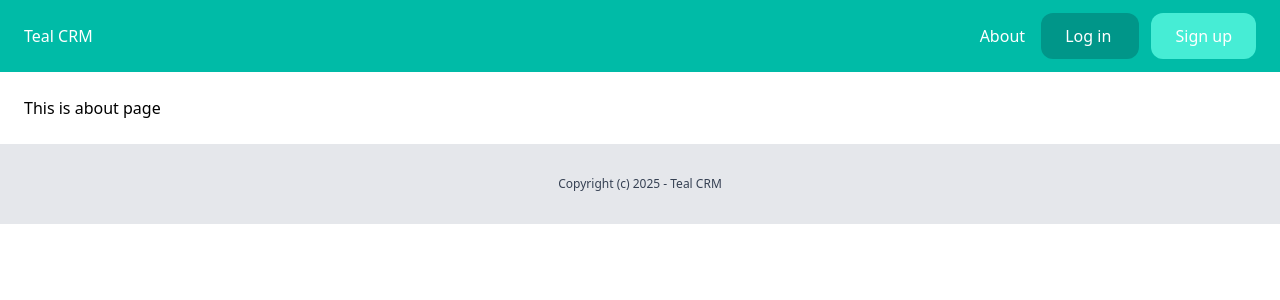
After one commit to Solidarov/django-crm, a Django app: page /about/ in a window 1280 px wide. The commit adds this page. Shown: the top 300 px of the page. Run offline with Django 5.2, Linux system fonts and the light colour scheme.

Commit message:
Add about page template and routing
	- Add about page template in 'core/about.html'
	- Create view for about page in core.views
	- Add routing in core.urls

```diff
--- /dev/null
+++ b/core/templates/core/about.html
@@ -0,0 +1,9 @@
+{% extends 'core/base.html' %}
+
+{% block title %}About{% endblock %}
+
+{% block content %}
+    <h1>
+        This is about page
+    </h1>
+{% endblock %}
--- a/core/templates/core/base.html
+++ b/core/templates/core/base.html
@@ -13,6 +13,9 @@
         </a>
 
         <div class="space-x-3">
+            <a href="{% url 'core:about' %}" class="text-white">
+                About
+            </a>
             <a href="#" class="py-3 px-6 bg-teal-600 rounded-xl text-white">
                 Log in
             </a>
--- a/core/urls.py
+++ b/core/urls.py
@@ -1,10 +1,11 @@
 from django.urls import path
 
-from .views import index
+import core.views as views
 
 app_name = 'core'
 
 urlpatterns = [
 
-    path('', index, name='index'),
+    path('', views.index, name='index'),
+    path('about/', views.about, name='about'),
 ]
--- a/core/views.py
+++ b/core/views.py
@@ -6,3 +6,9 @@ def index(request):
     Renders the main page "core/index.html"
     """
     return render(request, 'core/index.html')
+
+def about(request):
+    """
+    Render the about page "core/about.html"
+    """
+    return render(request, 'core/about.html')
```
